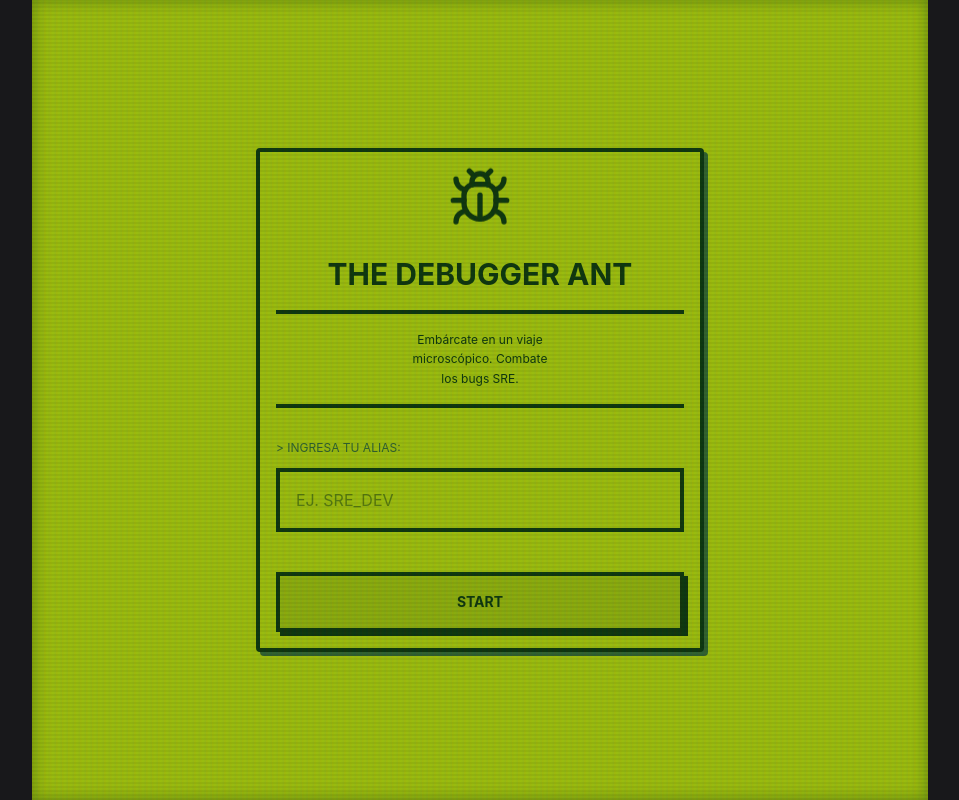
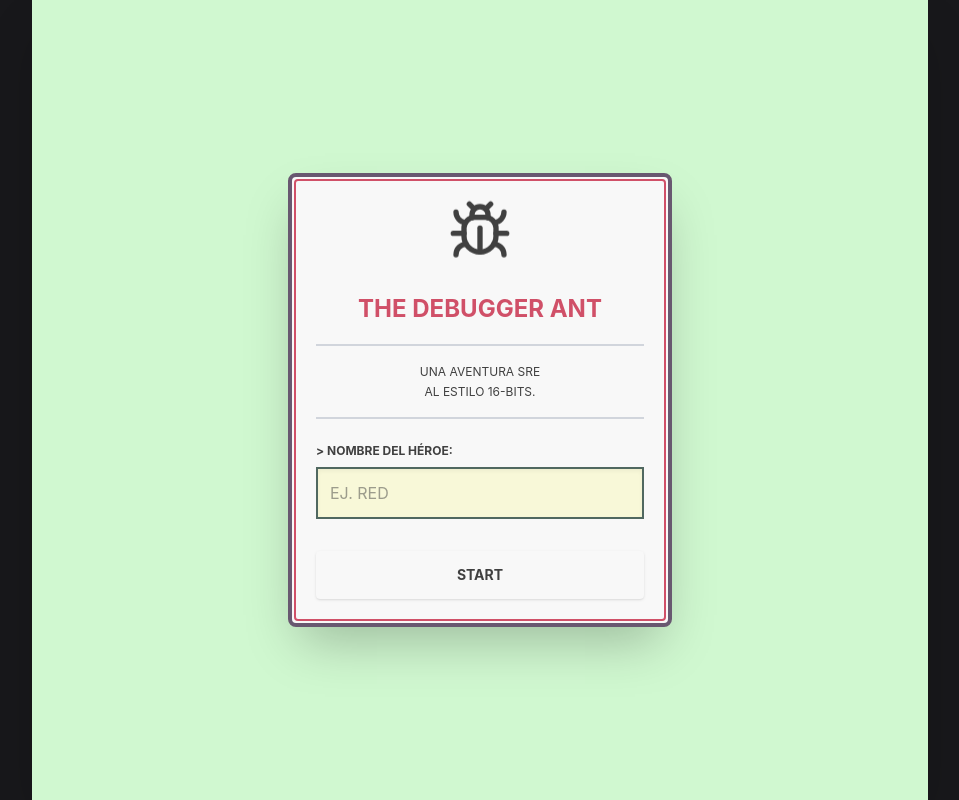
Before and after one commit to enxo229/vercel_gaming_site, a React (Vite) app: page / in a window 1280 px wide. Shown: the whole page, without its empty margins (160-1119 px from the left). Built offline with nearby package versions, Linux system fonts and the light colour scheme; no server answers.

Commit message:
style: GBA Pokemon Battle UI Refactor ⚡

```diff
--- a/src/App.tsx
+++ b/src/App.tsx
@@ -9,7 +9,7 @@ function App() {
   const { screen } = useGameStore();
 
   return (
-    <div className="gb-screen min-h-screen text-gb-darkest font-sans w-full max-w-lg mx-auto md:max-w-4xl shadow-2xl relative overflow-hidden">
+    <div className="min-h-screen text-pk-text font-sans w-full max-w-lg mx-auto md:max-w-4xl shadow-2xl relative overflow-hidden flex flex-col items-center justify-center">
       {screen === 'START_SCREEN' && <StartScreen />}
       {screen === 'PLAYING' && <PlayingScreen />}
       {screen === 'GAME_OVER' && <GameOverScreen />}
--- a/src/components/StartScreen.tsx
+++ b/src/components/StartScreen.tsx
@@ -17,40 +17,39 @@ export const StartScreen: React.FC = () => {
     };
 
     return (
-        <div className="flex flex-col items-center justify-center min-h-screen p-4 w-full">
-            <div className="gb-dialogue max-w-md w-full text-center">
+        <div className="flex flex-col items-center justify-center min-h-screen p-4 w-full h-full pk-screen">
+            <div className="pk-dialogue-box max-w-sm w-full text-center p-6 shadow-2xl">
                 <div className="flex justify-center mb-6">
-                    <BugIcon className="w-16 h-16 animate-bounce" />
+                    <BugIcon className="w-16 h-16 animate-bounce text-[#404040]" />
                 </div>
-                <h1 className="text-2xl md:text-3xl font-bold mb-4 leading-tight">THE DEBUGGER ANT</h1>
+                <h1 className="text-xl md:text-2xl font-bold mb-4 leading-relaxed text-[#d05068]">THE DEBUGGER ANT</h1>
 
-                <div className="border-t-4 border-b-4 border-gb-darkest py-4 mb-8 text-xs leading-relaxed">
-                    Embárcate en un viaje<br />
-                    microscópico. Combate<br />
-                    los bugs SRE.
+                <div className="border-t-2 border-b-2 border-gray-300 py-4 mb-6 text-[10px] md:text-xs leading-relaxed uppercase">
+                    Una aventura SRE <br />
+                    al estilo 16-bits.
                 </div>
 
                 <form onSubmit={handleStart} className="flex flex-col gap-6">
                     <div className="text-left">
-                        <label htmlFor="username" className="block text-xs mb-3 text-gb-dark">
-                            &gt; INGRESA TU ALIAS:
+                        <label htmlFor="username" className="block text-[10px] md:text-xs mb-2 font-bold uppercase">
+                            &gt; Nombre del Héroe:
                         </label>
                         <input
                             id="username"
                             type="text"
-                            className="w-full bg-gb-lightest gb-border p-4 outline-none focus:bg-gb-light font-inherit uppercase"
+                            className="w-full bg-[#f8f8d8] border-2 border-[#506860] p-3 outline-none focus:border-[#d05068] font-inherit uppercase shadow-inner"
                             value={username}
                             onChange={(e) => setUsername(e.target.value.toUpperCase())}
-                            placeholder="Ej. SRE_DEV"
+                            placeholder="Ej. RED"
                             autoComplete="off"
                             maxLength={10}
                         />
-                        {error && <p className="text-gb-darkest font-bold text-xs mt-3 bg-gb-light p-2 gb-border">{error}</p>}
+                        {error && <p className="text-[#f86048] font-bold text-[10px] mt-2 text-center uppercase">{error}</p>}
                     </div>
 
                     <button
                         type="submit"
-                        className="gb-button py-4 px-6 text-sm font-bold uppercase mt-4"
+                        className="pk-button py-3 px-6 text-xs md:text-sm font-bold uppercase mt-2 rounded bg-white shadow"
                     >
                         START
                     </button>
--- a/src/index.css
+++ b/src/index.css
@@ -1,21 +1,27 @@
 @import "tailwindcss";
 
 @theme {
-  --color-gb-darkest: #0f380f;
-  --color-gb-dark: #306230;
-  --color-gb-light: #8bac0f;
-  --color-gb-lightest: #9bbc0f;
+  --color-pk-bg: #d0f8d0;
+  --color-pk-box: #f8f8d8;
+  --color-pk-border: #506860;
+  --color-pk-hp-green: #48d0b0;
+  --color-pk-hp-yellow: #f8d030;
+  --color-pk-hp-red: #f86048;
+  --color-pk-hp-bg: #484048;
+  --color-pk-dialogue: #f8f8f8;
+  --color-pk-dialogue-border: #685870;
+  --color-pk-dialogue-inner: #d05068;
+  --color-pk-text: #404040;
   --default-font-family: "Press Start 2P", system-ui, sans-serif;
 }
 
 body {
-  @apply bg-zinc-900 text-gb-darkest antialiased;
+  @apply bg-zinc-900 text-pk-text antialiased;
   margin: 0;
   display: flex;
   place-items: center;
   min-width: 320px;
   min-height: 100vh;
-  /* subtle overall background to separate the "device" from the browser */
 }
 
 #root {
@@ -26,67 +32,63 @@ body {
   min-height: 100vh;
 }
 
-/* CRT / Gameboy Screen Effect */
-.gb-screen {
-  background-color: var(--color-gb-lightest);
+/* Pokemon GBA specific utility classes */
+.pk-screen {
+  background-color: var(--color-pk-bg);
   position: relative;
   overflow: hidden;
-  box-shadow: inset 0 0 15px rgba(15, 56, 15, 0.4);
+  box-shadow: 0 0 20px rgba(0, 0, 0, 0.5);
+  font-smooth: never;
+  -webkit-font-smoothing: none;
 }
 
-.gb-screen::after {
-  content: " ";
-  display: block;
+.pk-status-box {
+  background-color: var(--color-pk-box);
+  border: 4px solid var(--color-pk-border);
+  border-radius: 8px 0 8px 0;
+  padding: 0.5rem;
+  box-shadow: 2px 2px 0 rgba(0, 0, 0, 0.2);
+}
+
+.pk-dialogue-box {
+  background-color: var(--color-pk-dialogue);
+  border: 4px solid var(--color-pk-dialogue-border);
+  border-radius: 8px;
+  position: relative;
+}
+
+.pk-dialogue-box::after {
+  content: '';
   position: absolute;
-  top: 0;
-  left: 0;
-  bottom: 0;
-  right: 0;
-  background: linear-gradient(rgba(18, 16, 16, 0) 50%,
-      rgba(0, 0, 0, 0.05) 50%), linear-gradient(90deg,
-      rgba(255, 0, 0, 0.03),
-      rgba(0, 255, 0, 0.01),
-      rgba(0, 0, 255, 0.03));
-  z-index: 50;
-  background-size: 100% 4px, 6px 100%;
+  top: 2px;
+  left: 2px;
+  right: 2px;
+  bottom: 2px;
+  border: 2px solid var(--color-pk-dialogue-inner);
+  border-radius: 4px;
   pointer-events: none;
 }
 
-/* RPG Dialogue Box style */
-.gb-dialogue {
-  background-color: var(--color-gb-lightest);
-  border: 4px solid var(--color-gb-darkest);
-  border-radius: 4px;
-  position: relative;
-  padding: 1rem;
-  box-shadow: 4px 4px 0 var(--color-gb-dark);
+.pk-button {
+  background-color: var(--color-pk-dialogue);
+  border: 2px solid transparent;
+  color: var(--color-pk-text);
+  transition: all 0.1s;
 }
 
-.gb-button {
-  background-color: var(--color-gb-light);
-  border: 4px solid var(--color-gb-darkest);
-  color: var(--color-gb-darkest);
-  transition: all 0.1s;
-  box-shadow: 4px 4px 0 var(--color-gb-darkest);
+.pk-button:hover:not(:disabled) {
+  border: 2px solid var(--color-pk-dialogue-inner);
+  background-color: #f0f0f0;
 }
 
-.gb-button:hover:not(:disabled) {
-  background-color: var(--color-gb-dark);
-  color: var(--color-gb-lightest);
-  transform: translate(-2px, -2px);
-  box-shadow: 6px 6px 0 var(--color-gb-darkest);
-}
-
-.gb-button:active:not(:disabled) {
-  transform: translate(2px, 2px);
-  box-shadow: 2px 2px 0 var(--color-gb-darkest);
-}
-
-.gb-button:disabled {
+.pk-button:disabled {
   opacity: 0.5;
   cursor: not-allowed;
 }
 
-.gb-border {
-  border: 4px solid var(--color-gb-darkest);
+/* Helper to make pixel art render sharply */
+.pixel-art {
+  image-rendering: pixelated;
+  image-rendering: -moz-crisp-edges;
+  image-rendering: crisp-edges;
 }
```
Also changed, not shown: src/components/PlayingScreen.tsx (+84 -87 lines).
